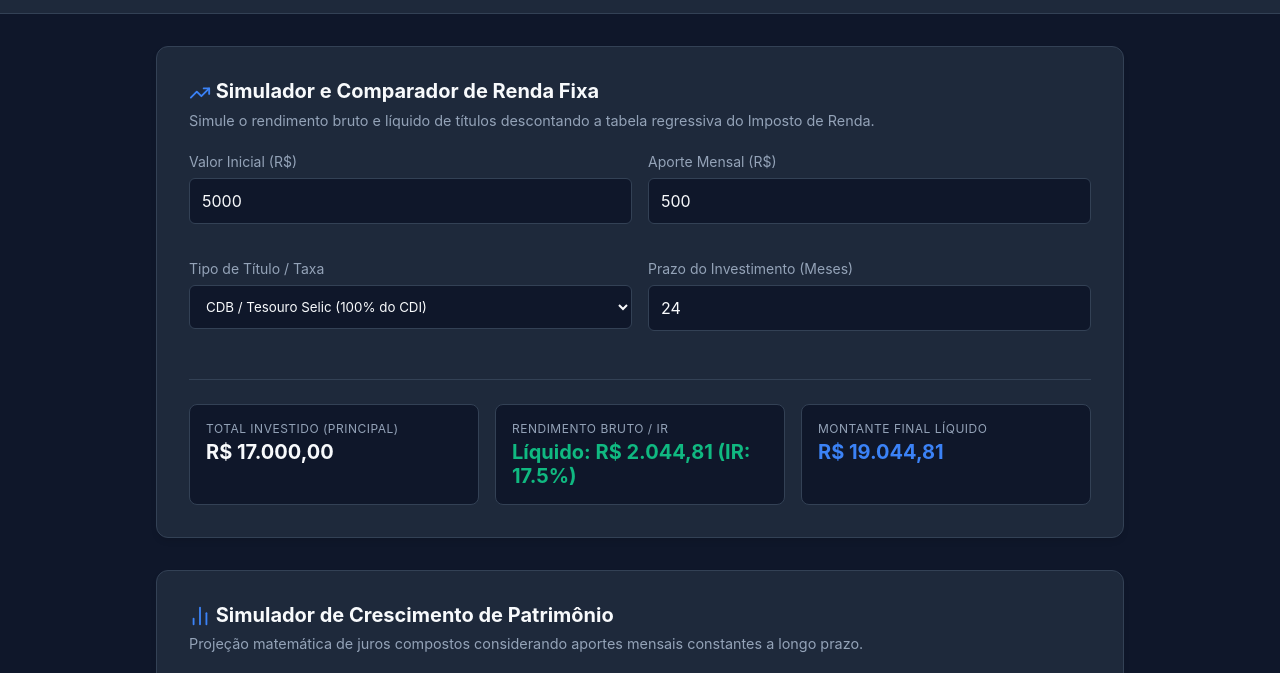
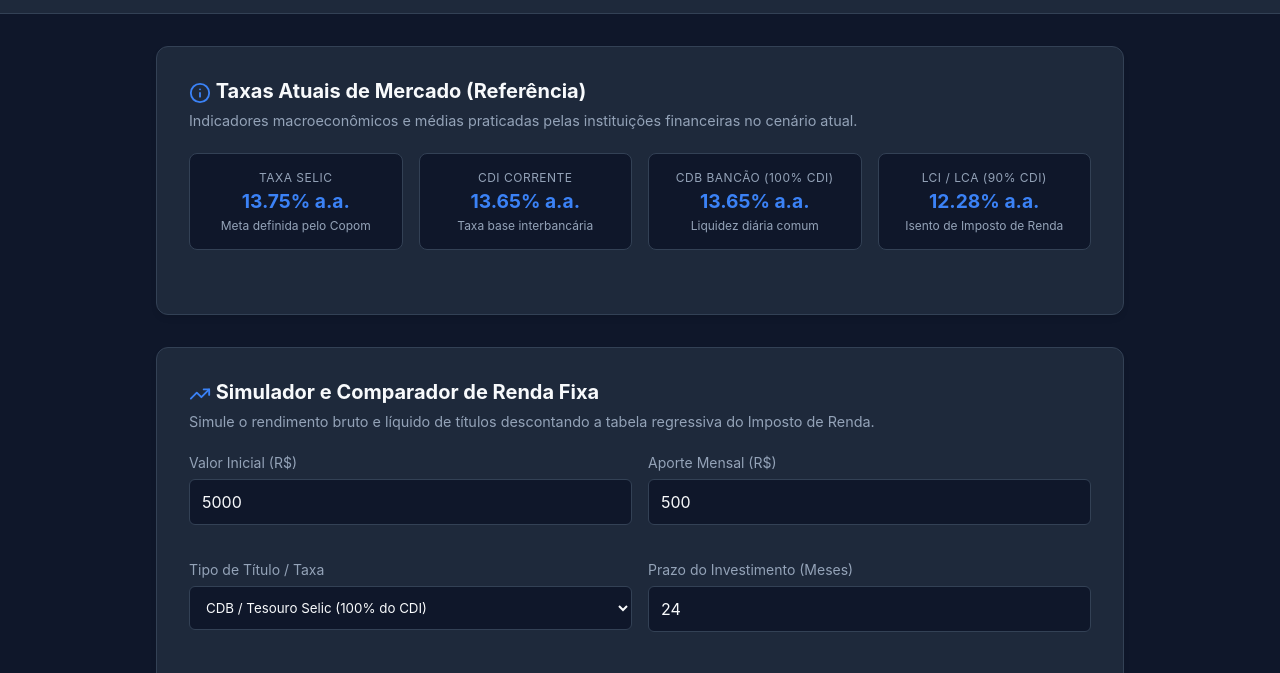
Before and after one commit to DuKePrecisa/Invescalc, a plain HTML site: page renda-fixa.html in a window 1280 px wide. Shown: the part 52-725 px from the top of the page. Drawn offline with nearby package versions, Linux system fonts and the light colour scheme.

Commit message:
Update interest rates and styles in renda-fixa.html

```diff
--- a/renda-fixa.html
+++ b/renda-fixa.html
@@ -10,6 +10,37 @@
     <script src="https://cdn.jsdelivr.net/npm/chart.js"></script>
     <!-- Lucide Icons -->
     <script src="https://unpkg.com/lucide@latest"></script>
+    <style>
+        .taxas-grid {
+            display: grid;
+            grid-template-columns: repeat(auto-fit, minmax(200px, 1fr));
+            gap: 1rem;
+            margin: 1.5rem 0 2rem 0;
+        }
+        .taxa-card {
+            background-color: var(--bg-color);
+            border: 1px solid var(--border);
+            border-radius: 8px;
+            padding: 1rem;
+            text-align: center;
+        }
+        .taxa-label {
+            font-size: 0.75rem;
+            color: var(--text-secondary);
+            text-transform: uppercase;
+            letter-spacing: 0.5px;
+        }
+        .taxa-val {
+            font-size: 1.2rem;
+            font-weight: 700;
+            color: var(--accent);
+            margin: 0.3rem 0;
+        }
+        .taxa-sub {
+            font-size: 0.75rem;
+            color: var(--text-secondary);
+        }
+    </style>
 </head>
 <body>
 
@@ -24,6 +55,35 @@
     </header>
 
     <main>
+        <!-- QUADRO DE REFERÊNCIA DAS TAXAS ATUAIS DE MERCADO -->
+        <div class="card" style="margin-bottom: 2rem;">
+            <h2><i data-lucide="info" style="width: 22px; height: 22px; vertical-align: middle; color: var(--accent);"></i> Taxas Atuais de Mercado (Referência)</h2>
+            <p class="subtitle">Indicadores macroeconômicos e médias praticadas pelas instituições financeiras no cenário atual.</p>
+
+            <div class="taxas-grid">
+                <div class="taxa-card">
+                    <div class="taxa-label">Taxa Selic</div>
+                    <div class="taxa-val">13.75% a.a.</div>
+                    <div class="taxa-sub">Meta definida pelo Copom</div>
+                </div>
+                <div class="taxa-card">
+                    <div class="taxa-label">CDI Corrente</div>
+                    <div class="taxa-val">13.65% a.a.</div>
+                    <div class="taxa-sub">Taxa base interbancária</div>
+                </div>
+                <div class="taxa-card">
+                    <div class="taxa-label">CDB Bancão (100% CDI)</div>
+                    <div class="taxa-val">13.65% a.a.</div>
+                    <div class="taxa-sub">Liquidez diária comum</div>
+                </div>
+                <div class="taxa-card">
+                    <div class="taxa-label">LCI / LCA (90% CDI)</div>
+                    <div class="taxa-val">12.28% a.a.</div>
+                    <div class="taxa-sub">Isento de Imposto de Renda</div>
+                </div>
+            </div>
+        </div>
+
         <!-- BLOCO 1: SIMULADOR DE TITULOS DE RENDA FIXA (CDI, IPCA, PREFIXADO) -->
         <div class="card" style="margin-bottom: 2rem;">
             <h2><i data-lucide="trending-up" style="width: 22px; height: 22px; vertical-align: middle; color: var(--accent);"></i> Simulador e Comparador de Renda Fixa</h2>
@@ -139,15 +199,15 @@
             const tipo = document.getElementById('rf-tipo').value;
             const meses = parseInt(document.getElementById('rf-prazo').value) || 0;
 
-            let taxaAnualEfetiva = 0.1065; // base CDI 10.65%
+            let taxaAnualEfetiva = 0.1365; // base CDI atual 13.65%
             let isentaIR = false;
 
             if (tipo === 'cdi-100') {
-                taxaAnualEfetiva = 0.1065 * 1.0;
+                taxaAnualEfetiva = 0.1365 * 1.0;
             } else if (tipo === 'cdi-110') {
-                taxaAnualEfetiva = 0.1065 * 1.1;
+                taxaAnualEfetiva = 0.1365 * 1.1;
             } else if (tipo === 'lci-90') {
-                taxaAnualEfetiva = 0.1065 * 0.9;
+                taxaAnualEfetiva = 0.1365 * 0.9;
                 isentaIR = true;
             } else if (tipo === 'prefixado') {
                 taxaAnualEfetiva = 0.115;
```
